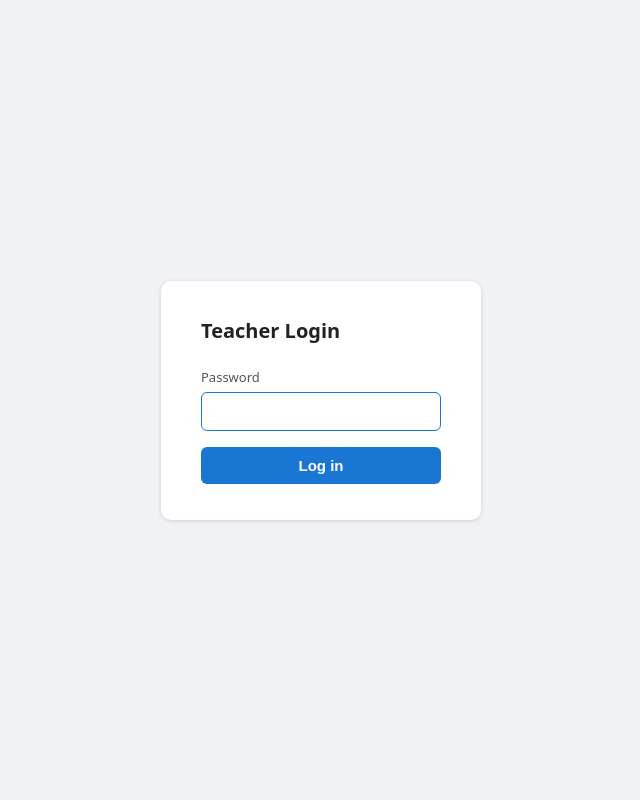
After one commit to mattvenn/online_questions, a Flask app: page /teacher/login in a window 1280 px wide. The commit adds this page. Shown: the whole page, without its empty margins (319-959 px from the left). Run offline with Flask 3, Linux system fonts and the light colour scheme.

Commit message:
basic auth

```diff
--- a/server.py
+++ b/server.py
@@ -1,4 +1,5 @@
-from flask import Flask, render_template, request, jsonify, make_response, redirect
+from flask import Flask, render_template, request, jsonify, make_response, redirect, session, url_for
+from functools import wraps
 import json
 import csv
 import io
@@ -10,7 +11,9 @@ import socket
 from datetime import datetime
 
 app = Flask(__name__)
+app.secret_key = os.environ.get('SECRET_KEY', os.urandom(24))
 PORT = int(os.environ.get('PORT', 5001))
+TEACHER_PASSWORD = os.environ.get('TEACHER_PASSWORD', '')
 
 with open('questions.json') as f:
     questions = json.load(f)
@@ -43,6 +46,34 @@ def make_qr_base64(url):
 def student_url():
     base = os.environ.get('BASE_URL', '').rstrip('/')
     return base if base else f"http://{get_local_ip()}:{PORT}"
+
+
+def login_required(f):
+    @wraps(f)
+    def decorated(*args, **kwargs):
+        if TEACHER_PASSWORD and not session.get('teacher_logged_in'):
+            return redirect(url_for('teacher_login', next=request.path))
+        return f(*args, **kwargs)
+    return decorated
+
+
+# --- Auth routes ---
+
+@app.route('/teacher/login', methods=['GET', 'POST'])
+def teacher_login():
+    error = None
+    if request.method == 'POST':
+        if request.form.get('password') == TEACHER_PASSWORD:
+            session['teacher_logged_in'] = True
+            return redirect(request.args.get('next') or url_for('teacher'))
+        error = 'Incorrect password'
+    return render_template('login.html', error=error)
+
+
+@app.route('/teacher/logout', methods=['POST'])
+def teacher_logout():
+    session.pop('teacher_logged_in', None)
+    return redirect(url_for('teacher_login'))
 
 
 # --- Student routes ---
@@ -97,6 +128,7 @@ def api_current():
 # --- Teacher routes ---
 
 @app.route('/teacher')
+@login_required
 def teacher():
     url = student_url()
     qr = make_qr_base64(url)
@@ -104,10 +136,12 @@ def teacher():
                            questions=questions,
                            current_idx=current_idx,
                            student_url=url,
-                           qr=qr)
+                           qr=qr,
+                           teacher_auth=bool(TEACHER_PASSWORD))
 
 
 @app.route('/api/add_question', methods=['POST'])
+@login_required
 def add_question():
     global current_idx
     data = request.get_json()
@@ -135,6 +169,7 @@ def add_question():
 
 
 @app.route('/api/activate/<int:idx>', methods=['POST'])
+@login_required
 def activate(idx):
     global current_idx
     if 0 <= idx < len(questions):
@@ -143,6 +178,7 @@ def activate(idx):
 
 
 @app.route('/api/deactivate', methods=['POST'])
+@login_required
 def deactivate():
     global current_idx
     current_idx = -1
@@ -207,6 +243,7 @@ def api_results():
 
 
 @app.route('/api/save_questions', methods=['POST'])
+@login_required
 def save_questions():
     with open('questions.json', 'w') as f:
         json.dump(questions, f, indent=2)
@@ -214,6 +251,7 @@ def save_questions():
 
 
 @app.route('/api/load_questions', methods=['POST'])
+@login_required
 def load_questions():
     global current_idx
     data = request.get_json()
@@ -233,6 +271,7 @@ def load_questions():
 
 
 @app.route('/export')
+@login_required
 def export():
     buf = io.StringIO()
     writer = csv.writer(buf)
--- /dev/null
+++ b/templates/login.html
@@ -0,0 +1,32 @@
+<!DOCTYPE html>
+<html lang="en">
+<head>
+  <meta charset="utf-8">
+  <title>Teacher Login</title>
+  <style>
+    * { box-sizing: border-box; }
+    body { font-family: system-ui, sans-serif; background: #f0f2f5; display: flex; justify-content: center; align-items: center; min-height: 100vh; margin: 0; }
+    .card { background: #fff; border-radius: 10px; padding: 36px 40px; box-shadow: 0 1px 4px rgba(0,0,0,.15); width: 320px; }
+    h1 { margin: 0 0 24px; font-size: 20px; color: #222; }
+    label { display: block; font-size: 13px; color: #555; margin-bottom: 6px; }
+    input[type="password"] { width: 100%; padding: 10px 12px; border: 1px solid #ccc; border-radius: 6px; font-size: 15px; margin-bottom: 16px; }
+    input[type="password"]:focus { outline: none; border-color: #1976d2; }
+    button { width: 100%; padding: 10px; background: #1976d2; color: #fff; border: none; border-radius: 6px; font-size: 15px; font-weight: 600; cursor: pointer; }
+    button:hover { background: #1565c0; }
+    .error { color: #c62828; font-size: 13px; margin-bottom: 14px; }
+  </style>
+</head>
+<body>
+  <div class="card">
+    <h1>Teacher Login</h1>
+    {% if error %}
+    <div class="error">{{ error }}</div>
+    {% endif %}
+    <form method="post">
+      <label for="password">Password</label>
+      <input type="password" id="password" name="password" autofocus>
+      <button type="submit">Log in</button>
+    </form>
+  </div>
+</body>
+</html>
```
Also changed, not shown: templates/teacher.html (+8 -1 lines), test_server.py (+75 -0 lines), 1 other file.
